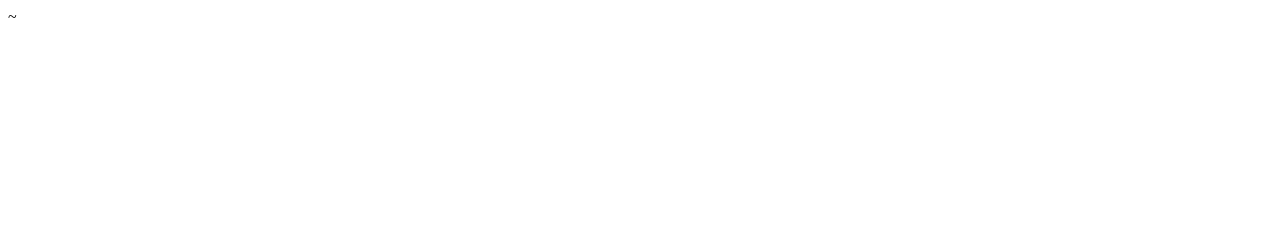
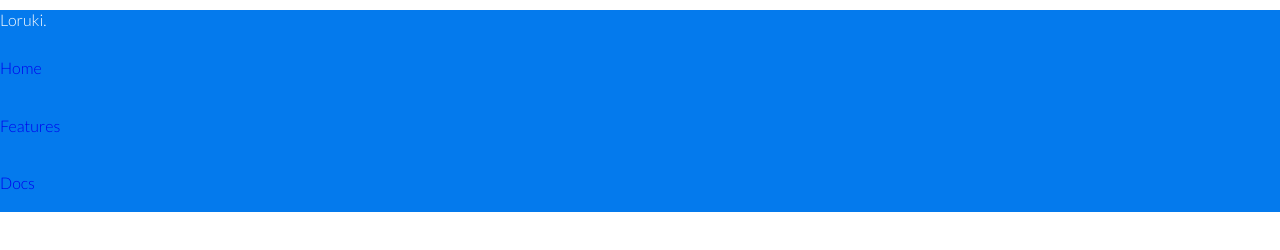
Before and after one commit to AmalKiani/Loruki, a plain HTML site: page index.html in a window 1280 px wide. Drawn offline with Linux system fonts and the light colour scheme.

Commit message:
created base website structure

```diff
--- /dev/null
+++ b/assets/stylesheets/meyersreset.css
@@ -0,0 +1,48 @@
+/* http://meyerweb.com/eric/tools/css/reset/
+   v2.0 | 20110126
+   License: none (public domain)
+*/
+
+html, body, div, span, applet, object, iframe,
+h1, h2, h3, h4, h5, h6, p, blockquote, pre,
+a, abbr, acronym, address, big, cite, code,
+del, dfn, em, img, ins, kbd, q, s, samp,
+small, strike, strong, sub, sup, tt, var,
+b, u, i, center,
+dl, dt, dd, ol, ul, li,
+fieldset, form, label, legend,
+table, caption, tbody, tfoot, thead, tr, th, td,
+article, aside, canvas, details, embed,
+figure, figcaption, footer, header, hgroup,
+menu, nav, output, ruby, section, summary,
+time, mark, audio, video {
+	margin: 0;
+	padding: 0;
+	border: 0;
+	font-size: 100%;
+	font: inherit;
+	vertical-align: baseline;
+}
+/* HTML5 display-role reset for older browsers */
+article, aside, details, figcaption, figure,
+footer, header, hgroup, menu, nav, section {
+	display: block;
+}
+body {
+	line-height: 1;
+}
+ol, ul {
+	list-style: none;
+}
+blockquote, q {
+	quotes: none;
+}
+blockquote:before, blockquote:after,
+q:before, q:after {
+	content: '';
+	content: none;
+}
+table {
+	border-collapse: collapse;
+	border-spacing: 0;
+}
--- /dev/null
+++ b/assets/stylesheets/styles.css
@@ -0,0 +1,40 @@
+* {
+    box-sizing: border-box;
+}
+
+body {
+    font-family: "Lato", sans-serif;
+    color: #333;
+    line-height: 3.6;
+}
+
+h1,
+h2 {
+    font-weight: 300;
+    line-height:  1.2;
+    margin: 10px 0;
+}
+
+p{
+    margin: 10px 0;
+}
+
+img {
+    width: 100%;
+}
+
+a {
+    text-decoration: none;
+}
+/*
+===========================================================
+
+N A V B A R
+
+===========================================================
+*/
+
+.navbar {
+    background-color: #047aed;
+    color: #fff;
+}
--- a/index.html
+++ b/index.html
@@ -3,9 +3,38 @@
 <head>
     <meta charset="UTF-8">
     <meta name="viewport" content="width=device-width, initial-scale=1.0">
-    <title>Document</title>
+    <!-- CDN LINKS -->
+    <!-- FONT AWESOME -->
+    <link rel="stylesheet" href="https://cdnjs.cloudflare.com/ajax/libs/font-awesome/6.5.2/css/all.min.css" integrity="sha512-SnH5WK+bZxgPHs44uWIX+LLJAJ9/2PkPKZ5QiAj6Ta86w+fsb2TkcmfRyVX3pBnMFcV7oQPJkl9QevSCWr3W6A==" crossorigin="anonymous" referrerpolicy="no-referrer" />
+    <!-- LATO FONT LINK - GOOGLE FONTS -->
+    <link rel="preconnect" href="https://fonts.googleapis.com">
+<link rel="preconnect" href="https://fonts.gstatic.com" crossorigin>
+<link href="https://fonts.googleapis.com/css2?family=Lato:wght@300&display=swap" rel="stylesheet">
+    <!-- CSS LINKS -->
+    <link rel="stylesheet" href="./assets/stylesheets/meyersreset.css">
+    <link rel="stylesheet" href="./assets/stylesheets/styles.css">
+    <title>Loruki | Cloud Hosting for Everyone</title>
+
 </head>
 <body>
+    <header>
+        <div class="navbar">
+            <div class="container">
+                <h1 class="logo">Loruki.</h1>
 
+                <nav>
+                    <ul>
+                        <li><a href="index.html">Home</a></li>
+                        <li><a href="features.html">Features</a></li>
+                        <li><a href="docs.html">Docs</a></li>
+                    </ul>
+                </nav>
+            </div>
+        </div>
+    </header>
+
+    <footer>
+
+    </footer>
 </body>
-</html>~
+</html>
```
Also changed, not shown: assets/images/cli.png (added), assets/images/cloud.png (added), assets/images/docs.png (added), assets/images/favicon.png (added), assets/images/logos/clojure.png (added), assets/images/logos/csharp.png (added), assets/images/logos/go.png (added), assets/images/logos/node.png (added), assets/images/logos/php.png (added), assets/images/logos/python.png (added), assets/images/logos/ruby.png (added), assets/images/logos/scala.png (added), assets/images/npm.png (added), assets/images/server.png (added), 1 more files.
